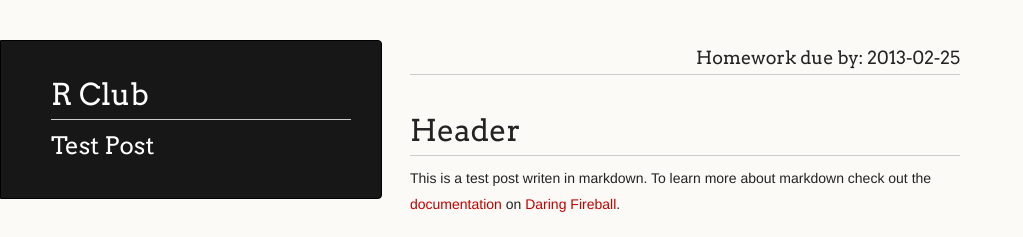
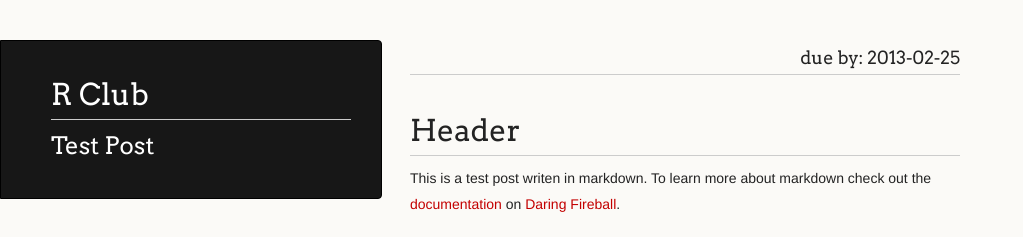
Before and after one commit to mfcovington/gh-pages-test, a Jekyll site: the page built from _posts/1985-10-26-Test-Post.md, in a window 1280 px wide. Shown: the top 237 px of the page, without its empty margins (0-1023 px from the left). Built offline with Jekyll 4.4.1, drawn with Linux system fonts in a browser that asks for light colours; Markdown is read by kramdown in place of the engine named in the settings; comment, search, counter and statistics services are not loaded.

```diff
--- a/_layouts/post.html
+++ b/_layouts/post.html
@@ -4,7 +4,7 @@
 
 <div class = "duedate">
   {% if page.duedate %}
-    <h3>Homework due by: {{ page.duedate }}</h3>
+    <h3>due by: {{ page.duedate }}</h3>
   {% endif %}
 </div>
 
```
